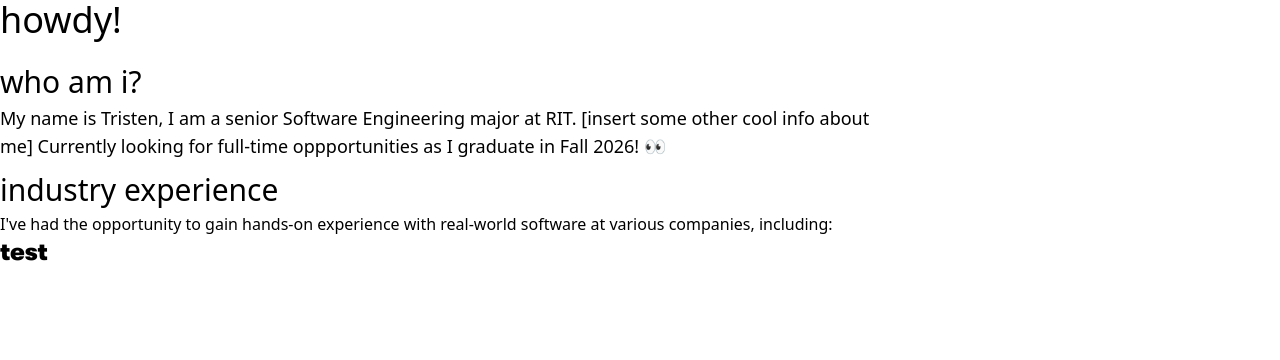
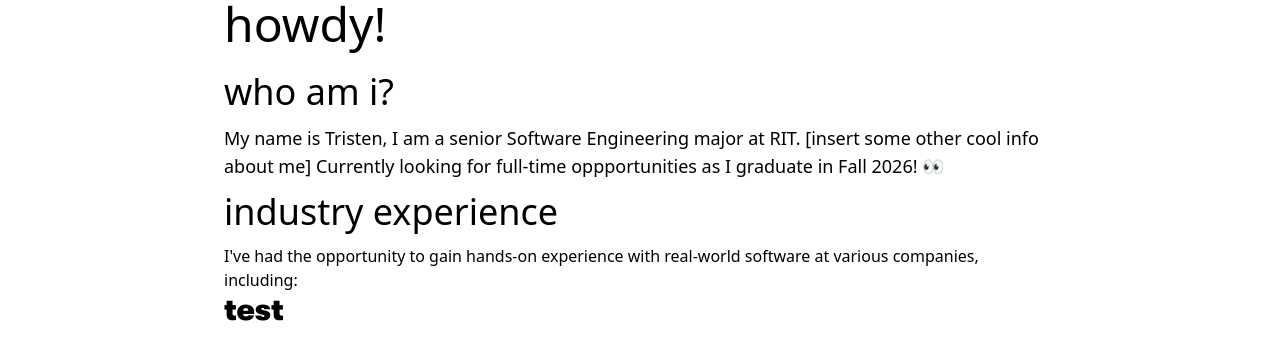
Before and after one commit to tristenkurutz/site, a SvelteKit app: page / in a window 1280 px wide. Shown: the top 360 px of the page. Built offline with nearby package versions, Linux system fonts and the light colour scheme; some icons are missing.

Commit message:
fixing some dynamic sizing

```diff
--- a/src/app.scss
+++ b/src/app.scss
@@ -19,20 +19,25 @@
   line-height: 0.75;
   font-weight: lighter;
 }
+
+.container-main {
+  @apply max-w-6xl mx-auto px-5 md:px-20 lg:px-40;
+}
+
 @layer base {
   h1 {
     @apply font-myfont lg:text-5xl md:text-4xl sm:text-3xl text-2xl;
   }
   h2 {
-    @apply lg:text-4xl md:text-3xl sm:text-2xl text-xl mb-6;
+    @apply lg:text-5xl md:text-4xl sm:text-3xl text-2xl mb-6;
   }
   h3 {
-    @apply lg:text-3xl md:text-2xl sm:text-xl text-lg mb-1;
+    @apply lg:text-4xl md:text-3xl sm:text-2xl text-xl mb-3;
   }
   h4 {
-    @apply font-myfont-lighter lg:text-2xl md:text-xl sm:text-lg text-base mb-1;
+    @apply font-myfont-lighter lg:text-3xl md:text-2xl sm:text-xl text-base mb-1;
   }
   p {
-    @apply lg:text-lg md:text-base sm:text-sm text-sm mb-3 max-w-4xl;
+    @apply lg:text-lg md:text-base sm:text-sm mb-3 max-w-4xl;
   }
 }
--- a/src/components/accordion.svelte
+++ b/src/components/accordion.svelte
@@ -11,10 +11,10 @@
   }
 </script>
 
-<div id="accordion" class="mt-5">
+<div id="accordion" class="mt-8">
   <div id="accordion-top" class="flex">
     <h4 id="accordion-header" class="items-start">{title}</h4>
-    <button id="dropdown-icon" class="ml-auto" on:click={toggleOpen}>
+    <button id="dropdown-icon" class="ml-10" on:click={toggleOpen}>
       {#if !open}
         <BxDownArrow />
       {/if}
--- a/src/routes/+layout.svelte
+++ b/src/routes/+layout.svelte
@@ -9,17 +9,15 @@
 <svelte:head>
   <link rel="icon" type="image/x-icon" href="/images/favicon.ico" />
   <div
-    class="flex flex-wrap items-center justify-center px-5 md:px-20 lg:px-40 gap-10 mb-10"
+    class="container-main flex flex-wrap justify-between items-center gap-5 mb-10"
   >
-    <h1
-      class="font-myfont lg:text-5xl md:text-4xl sm:text-3xl text-2xl leading-tight mt-5"
-    >
+    <h1 class="font-myfont lg:text-6xl md:text-5xl text-4xl leading-tight mt-5">
       TRISTEN<span class="block">KURUTZ</span>
     </h1>
 
     <!-- Nav buttons, are on far right for larger screens and are stacked next to the logo for the smaller screens-->
     <div
-      class="nav flex flex-col sm:flex-row flex-wrap gap-3 sm:gap-5 items-start sm:items-center mt-5 sm:mt-0 ml-5"
+      class="nav flex flex-col sm:flex-row flex-wrap gap-3 sm:gap-5 items-start sm:items-center mt-5 sm:mt-0 ml-20"
     >
       <button class="hover:text-stone-300 transition-colors duration-300"
         >ABOUT</button
@@ -37,6 +35,6 @@
   </div>
 </svelte:head>
 
-<div class="mt-20 px-5 md:px-20 lg:px-40">
+<div class="container-main mt-20">
   {@render children()}
 </div>
--- a/src/routes/+page.svelte
+++ b/src/routes/+page.svelte
@@ -4,7 +4,7 @@
 </script>
 
 <div class="flex flex-col items-center justify-center">
-  <div class="max-w-xl w-full text-left">
+  <div class="text-left">
     <h2>howdy!</h2>
     <h3>who am i?</h3>
     <p>
```
